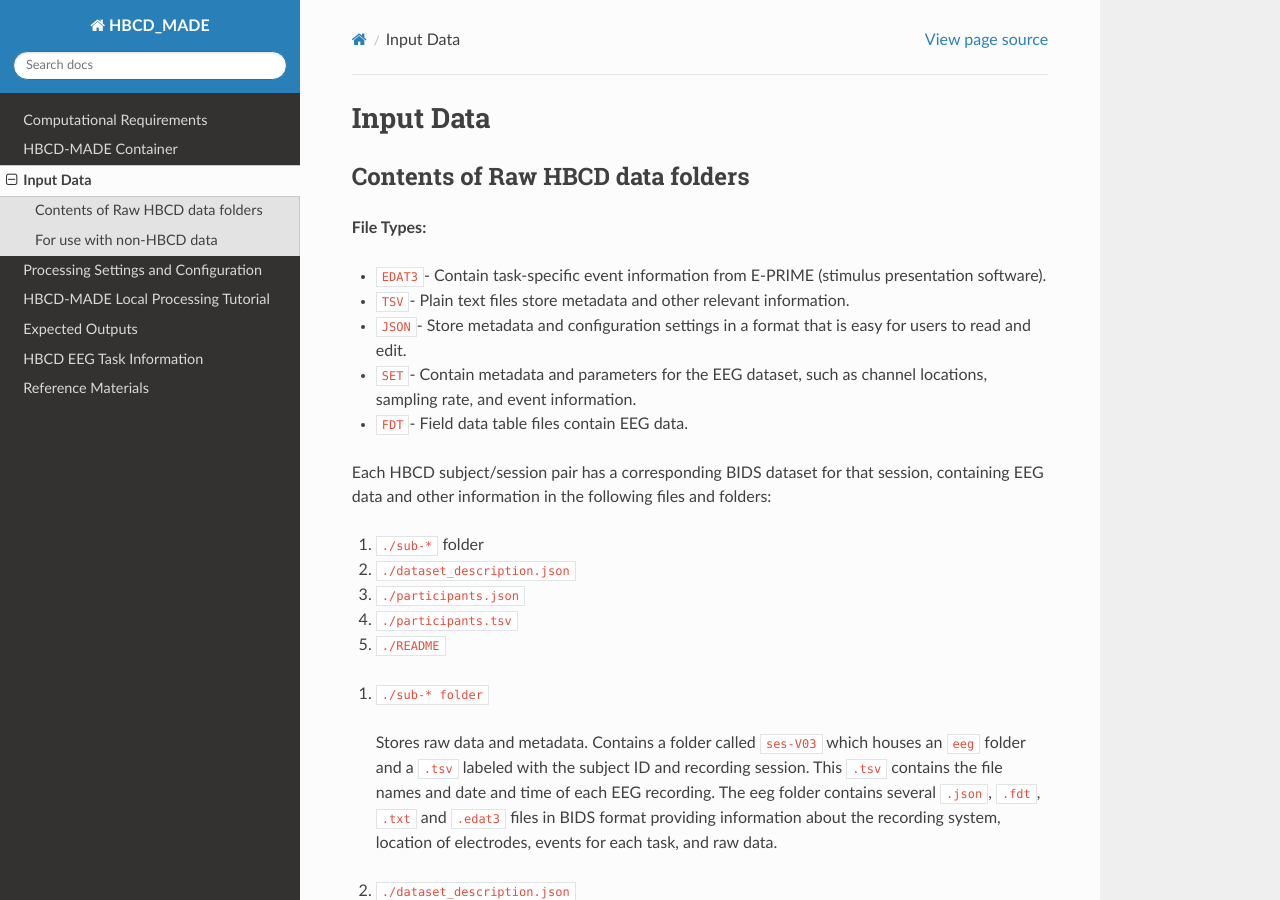
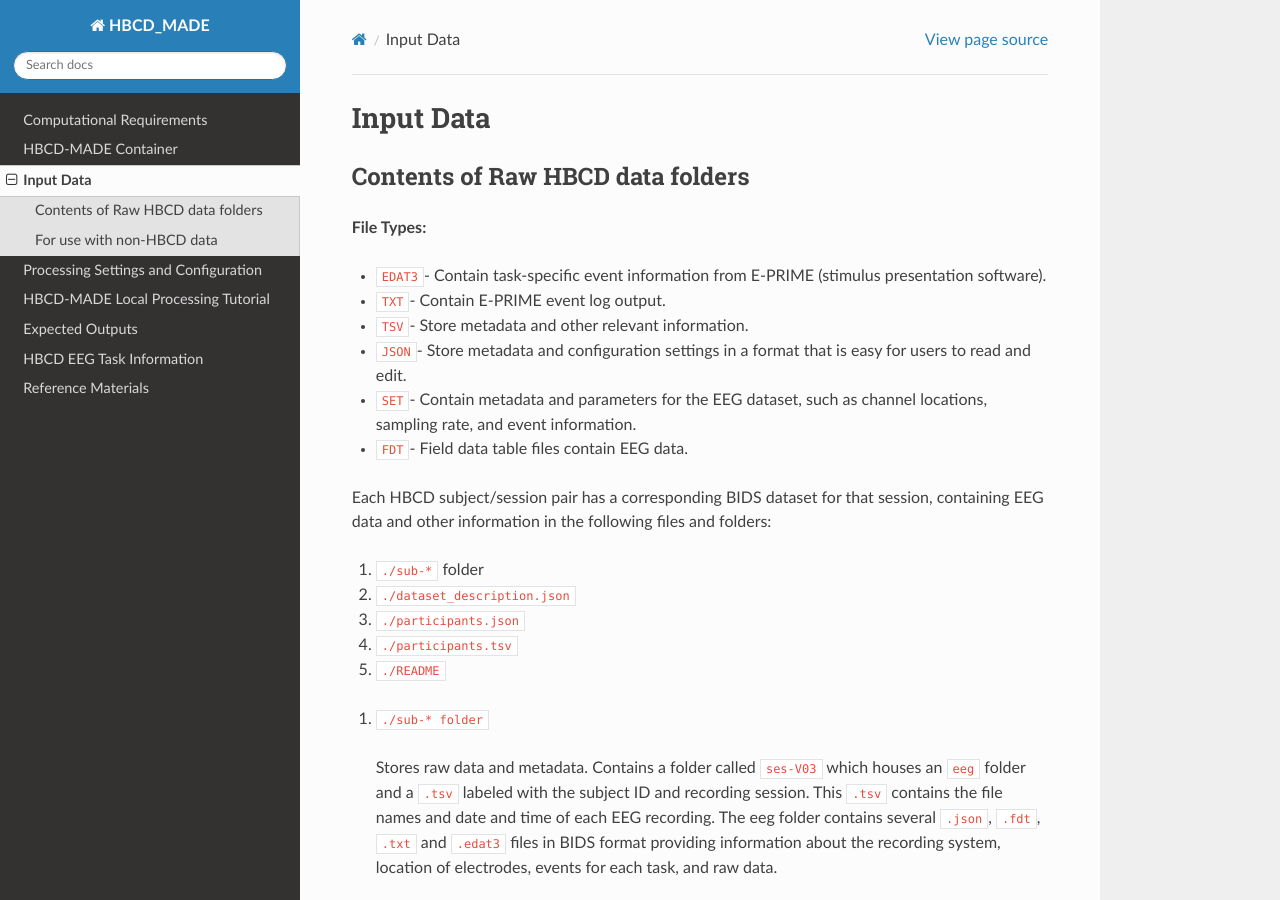
Before and after one commit to DCAN-Labs/HBCD-MADE, a Sphinx documentation site: the page built from docs/source/data_requirements.rst, in a window 1280 px wide and 900 px high. Built offline with Sphinx 7.4.7 and the Read the Docs theme 2.0.0, drawn with Linux system fonts in a browser that asks for light colours.

Commit message:
Update data_requirements.rst
as per workgroup feedback

```diff
--- a/docs/source/data_requirements.rst
+++ b/docs/source/data_requirements.rst
@@ -8,7 +8,8 @@ Contents of Raw HBCD data folders
 **File Types:**
 
 - ``EDAT3``- Contain task-specific event information from E-PRIME (stimulus presentation software).
-- ``TSV``- Plain text files store metadata and other relevant information.
+- ``TXT``- Contain E-PRIME event log output.
+- ``TSV``- Store metadata and other relevant information.
 - ``JSON``- Store metadata and configuration settings in a format that is easy for users to read and edit.
 - ``SET``- Contain metadata and parameters for the EEG dataset, such as channel locations, sampling rate, and event information.
 - ``FDT``- Field data table files contain EEG data.
```
